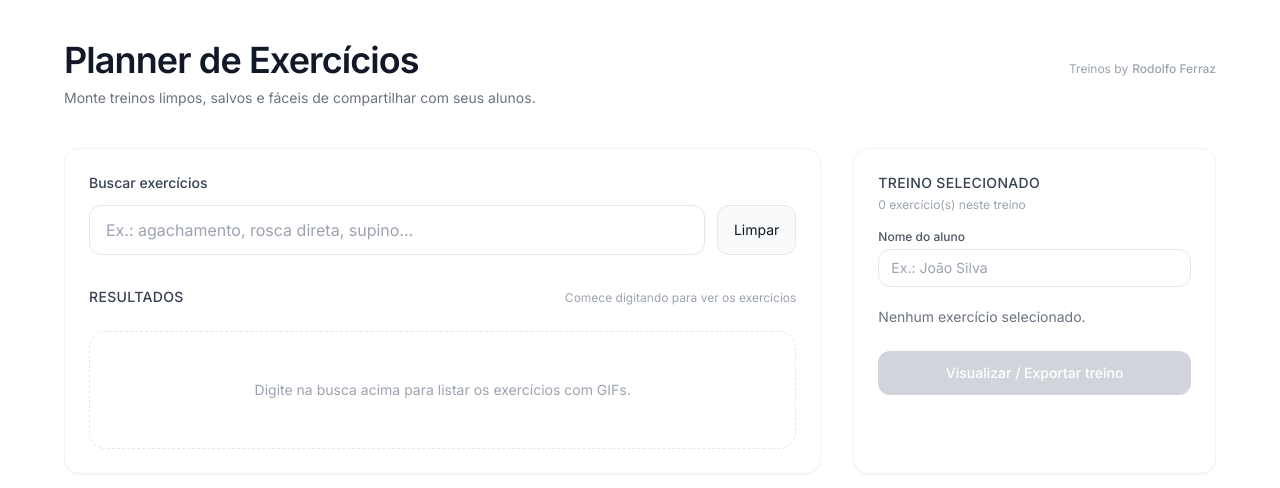
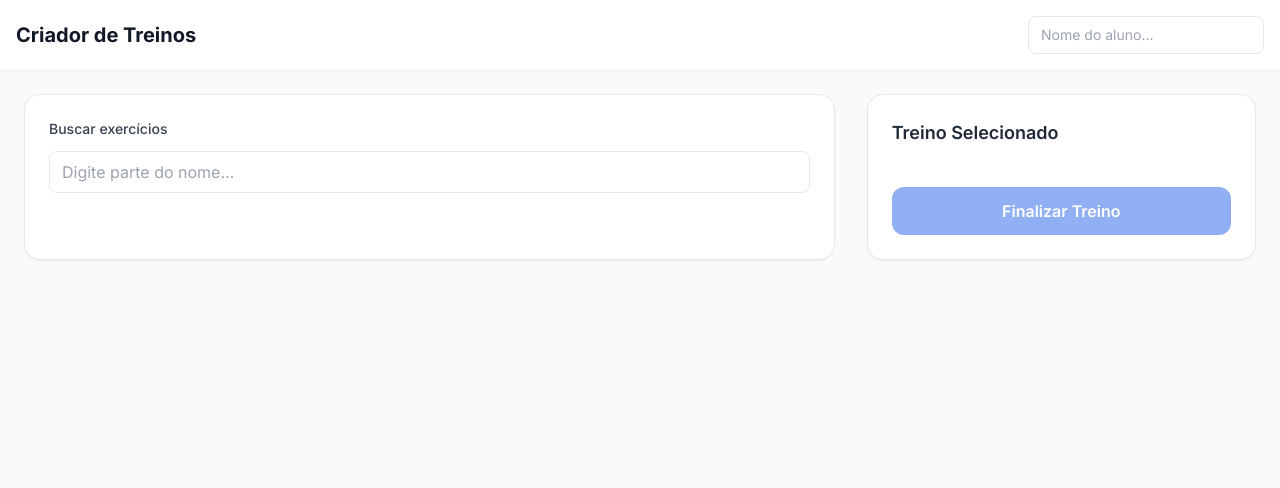
Before and after one commit to rferraz1/treino_fitness_ready_2, a React (Vite) app: page / in a window 1280 px wide. Shown: the top 488 px of the page. Built offline with nearby package versions, Linux system fonts and the light colour scheme.

Commit message:
Atualização Visualizacao.jsx + correções de GIFs

```diff
--- a/src/App.jsx
+++ b/src/App.jsx
@@ -9,50 +9,62 @@ export default function App() {
   const [visualizando, setVisualizando] = useState(false);
   const [nomeAluno, setNomeAluno] = useState('');
 
-  // carrega o gifs.json
+  // ✅ AGORA CARREGA gifsUrls.json (Cloudflare)
   useEffect(() => {
-    fetch('/gifs.json')
+    fetch('/gifsUrls.json')
       .then(r => r.json())
       .then(setGifsMap)
       .catch(() => setGifsMap({}));
   }, []);
 
-  // filtra exercícios
+  // 🔍 FILTRAGEM DOS EXERCÍCIOS
   useEffect(() => {
     if (!busca.trim()) {
       setResultados([]);
       return;
     }
+
     const q = busca.toLowerCase();
     const out = [];
-    Object.entries(gifsMap).forEach(([grupo, arquivos]) => {
-      arquivos.forEach(arquivo => {
-        if (arquivo.toLowerCase().includes(q)) {
+
+    Object.entries(gifsMap).forEach(([grupo, lista]) => {
+      lista.forEach((url) => {
+        const nomeArquivo = decodeURIComponent(
+          url.split('/').pop().replace('.gif', '')
+        );
+
+        const nomeLimpo = nomeArquivo
+          .replace(/_/g, ' ')
+          .replace(/-/g, ' ')
+          .toLowerCase();
+
+        if (nomeLimpo.includes(q)) {
           out.push({
-            key: `${grupo}::${arquivo}`,
+            key: `${grupo}::${nomeArquivo}`,
             grupo,
-            file: arquivo,
-            nome: arquivo.replace(/\.gif$/i, '').replace(/_/g, ' ')
+            file: url,        // URL do Cloudflare
+            nome: nomeArquivo
           });
         }
       });
     });
+
     setResultados(out);
   }, [busca, gifsMap]);
 
-  // ações no treino
+  // AÇÕES DE TREINO
   const adicionar = (item) => {
     const id = `${item.grupo}::${item.file}`;
     if (selecionados.find(s => s.id === id)) return;
-    const novo = {
+
+    setSelecionados(p => [...p, {
       id,
       grupo: item.grupo,
       file: item.file,
       nome: item.nome,
-      reps: '3x10 rep',
-      carga: '' // campo de carga
-    };
-    setSelecionados(p => [...p, novo]);
+      reps: '',
+      carga: ''
+    }]);
   };
 
   const remover = (id) =>
@@ -67,15 +79,17 @@ export default function App() {
   const editarCarga = (id, novo) =>
     setSelecionados(p => p.map(s => s.id === id ? { ...s, carga: novo } : s));
 
-  const mover = (index, dir) =>
+  const mover = (index, dir) => {
     setSelecionados(p => {
       const c = [...p];
-      const alvo = dir === 'up' ? index - 1 : index + 1;
+      const alvo = index + dir;
       if (alvo < 0 || alvo >= c.length) return c;
       [c[index], c[alvo]] = [c[alvo], c[index]];
       return c;
     });
+  };
 
+  // VISUALIZAÇÃO FINAL
   if (visualizando) {
     return (
       <Visualizacao
@@ -95,205 +109,114 @@ export default function App() {
   }
 
   return (
-    <div className="min-h-screen w-[90%] mx-auto py-10">
-      <header className="mb-10 flex items-baseline justify-between gap-4">
-        <div>
-          <h1 className="text-4xl font-semibold tracking-tight">
-            Planner de Exercícios
-          </h1>
-          <p className="mt-2 text-sm text-gray-500">
-            Monte treinos limpos, salvos e fáceis de compartilhar com seus alunos.
-          </p>
-        </div>
-        <div className="hidden sm:flex text-xs text-gray-400">
-          Treinos by <span className="font-medium ml-1">Rodolfo Ferraz</span>
-        </div>
+    <div className="min-h-screen bg-gray-50">
+      <header className="bg-white shadow-sm p-4 flex items-center justify-between">
+        <h1 className="text-xl font-bold text-gray-900">Criador de Treinos</h1>
+        <input
+          className="border px-3 py-2 rounded-lg text-sm"
+          placeholder="Nome do aluno..."
+          value={nomeAluno}
+          onChange={(e) => setNomeAluno(e.target.value)}
+        />
       </header>
 
-      <main className="grid grid-cols-1 lg:grid-cols-3 gap-8">
-        {/* Coluna esquerda - busca */}
-        <section className="lg:col-span-2 bg-white border border-gray-100 rounded-2xl shadow-sm p-6">
-          <label className="block text-sm font-medium text-gray-700">
-            Buscar exercícios
-          </label>
+      <main className="grid grid-cols-1 lg:grid-cols-3 gap-8 p-6">
+
+        {/* 🔍 COLUNA ESQUERDA — BUSCA */}
+        <section className="lg:col-span-2 bg-white border rounded-2xl shadow-sm p-6">
+          <label className="block text-sm font-medium text-gray-700">Buscar exercícios</label>
 
           <div className="mt-3 flex flex-col sm:flex-row gap-3">
             <input
+              className="border px-3 py-2 rounded-lg flex-1"
+              placeholder="Digite parte do nome…"
               value={busca}
-              onChange={e => setBusca(e.target.value)}
-              placeholder="Ex.: agachamento, rosca direta, supino..."
-              className="flex-1 px-4 py-3 text-base rounded-xl border border-gray-200 outline-none focus:ring-2 focus:ring-black/5 focus:border-gray-300 transition"
+              onChange={(e) => setBusca(e.target.value)}
             />
-            <button
-              onClick={() => setBusca('')}
-              className="px-4 py-3 text-sm rounded-xl border border-gray-200 bg-gray-50 hover:bg-gray-100 transition"
-            >
-              Limpar
-            </button>
           </div>
 
-          <div className="mt-8">
-            <div className="flex items-baseline justify-between mb-3">
-              <h2 className="text-sm font-medium text-gray-700 uppercase tracking-wide">
-                Resultados
-              </h2>
-              <span className="text-xs text-gray-400">
-                {busca.trim()
-                  ? `${resultados.length} exercício(s) encontrado(s)`
-                  : 'Comece digitando para ver os exercícios'}
-              </span>
-            </div>
-
-            {busca.trim() ? (
-              resultados.length ? (
-                <div className="grid grid-cols-1 sm:grid-cols-2 xl:grid-cols-3 gap-5">
+          <div className="mt-6 grid grid-cols-2 sm:grid-cols-3 md:grid-cols-4 lg:grid-cols-5 gap-6">
             {resultados.map(ex => (
-                    <article
+              <div
                 key={ex.key}
-                      className="border border-gray-100 rounded-xl p-3 bg-white hover:shadow-sm transition"
+                className="cursor-pointer border p-3 rounded-xl shadow-sm hover:shadow-md transition bg-white"
+                onClick={() => adicionar(ex)}
               >
-                      <div className="h-56 rounded-lg bg-gray-50 border border-dashed border-gray-200 flex items-center justify-center overflow-hidden">
+                <div className="h-28 w-full flex items-center justify-center overflow-hidden rounded-lg bg-gray-100">
+                  {/* 🎯 AGORA A GIF VEM DO CLOUDFLARE */}
                   <img
-                          src={`/gifs/${ex.grupo}/${ex.file}`}
+                    src={ex.file}
                     alt={ex.nome}
                     className="max-h-full"
                   />
                 </div>
 
-                      <div className="mt-3 flex items-center justify-between gap-3">
-                        <div className="flex-1">
-                          <h3 className="text-sm font-medium text-gray-800 line-clamp-2">
+                <h3 className="mt-2 text-sm font-medium text-gray-800 line-clamp-2">
                   {ex.nome}
                 </h3>
-                          <p className="text-[11px] text-gray-400 mt-0.5">
-                            {ex.grupo}
-                          </p>
               </div>
-                        <button
-                          onClick={() => adicionar(ex)}
-                          className="px-3 py-1.5 rounded-lg text-xs font-medium border border-gray-200 hover:border-gray-300 hover:bg-gray-50 transition"
-                        >
-                          Adicionar
-                        </button>
-                      </div>
-                    </article>
             ))}
-                </div>
-              ) : (
-                <p className="mt-6 text-sm text-gray-500">
-                  Nenhum exercício encontrado para <span className="font-medium">"{busca}"</span>.
-                </p>
-              )
-            ) : (
-              <div className="mt-6 border border-dashed border-gray-200 rounded-2xl py-12 text-center text-sm text-gray-400">
-                Digite na busca acima para listar os exercícios com GIFs.
-              </div>
-            )}
           </div>
         </section>
 
-        {/* Coluna direita - treino selecionado */}
-        <aside className="bg-white border border-gray-100 rounded-2xl shadow-sm p-6">
-          <h2 className="text-sm font-medium text-gray-700 uppercase tracking-wide">
-            Treino Selecionado
-          </h2>
-          <p className="text-xs text-gray-400 mt-1">
-            {selecionados.length} exercício(s) neste treino
-          </p>
+        {/* 📝 COLUNA DIREITA — TREINO MONTADO */}
+        <section className="bg-white border rounded-2xl shadow-sm p-6">
+          <h2 className="text-lg font-semibold text-gray-800">Treino Selecionado</h2>
 
-          <div className="mt-4">
-            <label className="block text-xs font-medium text-gray-600 mb-1">
-              Nome do aluno
-            </label>
+          <div className="mt-4 space-y-4">
+            {selecionados.map((s, i) => (
+              <div key={s.id} className="border rounded-xl p-3 shadow-sm bg-gray-50">
+
+                <div className="flex items-center gap-3">
+                  <img className="w-20 h-20 rounded-lg object-contain bg-white"
+                    src={s.file}   // 🎯 também corrige aqui
+                    alt={s.nome}
+                  />
+
+                  <div className="flex-1">
                     <input
-              value={nomeAluno}
-              onChange={e => setNomeAluno(e.target.value)}
-              placeholder="Ex.: João Silva"
-              className="w-full px-3 py-2 text-sm border border-gray-200 rounded-xl outline-none focus:ring-2 focus:ring-black/5 focus:border-gray-300 transition"
+                      className="w-full border px-2 py-1 rounded-lg mb-1"
+                      value={s.nome}
+                      onChange={(e) => editarNome(s.id, e.target.value)}
+                    />
+
+                    <div className="flex gap-2">
+                      <input
+                        className="border px-2 py-1 rounded-lg w-20"
+                        placeholder="Reps"
+                        value={s.reps}
+                        onChange={(e) => editarReps(s.id, e.target.value)}
+                      />
+                      <input
+                        className="border px-2 py-1 rounded-lg w-20"
+                        placeholder="Carga"
+                        value={s.carga}
+                        onChange={(e) => editarCarga(s.id, e.target.value)}
                       />
                     </div>
+                  </div>
 
-          <ul className="mt-5 space-y-3">
-            {selecionados.length ? (
-              selecionados.map((s, idx) => (
-                <li
-                  key={s.id}
-                  className="flex items-center justify-between gap-3 bg-gray-50 border border-gray-100 rounded-2xl px-3 py-2.5"
-                >
-                  <div className="flex items-center gap-3">
-                    <div className="text-xs w-7 h-7 flex items-center justify-center rounded-full bg-white border border-gray-200">
-                      {idx + 1}
-                    </div>
-                    <img
-                      src={`/gifs/${s.grupo}/${s.file}`}
-                      alt={s.nome}
-                      className="w-16 h-16 rounded-lg object-cover bg-white border border-gray-200"
-                    />
-                    <div>
-                      <input
-                        value={s.nome}
-                        onChange={e => editarNome(s.id, e.target.value)}
-                        className="border border-gray-200 rounded-lg px-2 py-1 text-xs w-full mb-1 outline-none focus:ring-1 focus:ring-black/5"
-                      />
-                      <div className="flex gap-2 text-[11px] text-gray-500">
-                        <span>{s.grupo}</span>
+                  <div className="flex flex-col gap-2">
+                    <button className="px-2 py-1 bg-gray-200 rounded-md"
+                      onClick={() => mover(i, -1)}>↑</button>
+                    <button className="px-2 py-1 bg-gray-200 rounded-md"
+                      onClick={() => mover(i, 1)}>↓</button>
+                    <button className="px-2 py-1 bg-red-500 text-white rounded-md"
+                      onClick={() => remover(s.id)}>X</button>
                   </div>
                 </div>
               </div>
+            ))}
+          </div>
 
-                  <div className="flex flex-col items-end gap-1 text-[11px]">
-                    <input
-                      value={s.reps}
-                      onChange={e => editarReps(s.id, e.target.value)}
-                      className="border border-gray-200 rounded-lg px-2 py-1 w-24 text-xs outline-none focus:ring-1 focus:ring-black/5"
-                      placeholder="Séries x reps"
-                    />
-                    <input
-                      value={s.carga || ''}
-                      onChange={e => editarCarga(s.id, e.target.value)}
-                      className="border border-gray-200 rounded-lg px-2 py-1 w-24 text-xs outline-none focus:ring-1 focus:ring-black/5"
-                      placeholder="Carga (kg)"
-                    />
-                    <div className="flex gap-1 mt-1">
           <button
-                        onClick={() => mover(idx, 'up')}
-                        className="px-1.5 py-0.5 border border-gray-200 rounded-md text-[10px]"
+            disabled={!selecionados.length}
+            className="mt-6 w-full bg-blue-600 hover:bg-blue-700 text-white py-3 rounded-xl font-semibold transition disabled:opacity-50"
+            onClick={() => setVisualizando(true)}
           >
-                        ↑
+            Finalizar Treino
           </button>
-                      <button
-                        onClick={() => mover(idx, 'down')}
-                        className="px-1.5 py-0.5 border border-gray-200 rounded-md text-[10px]"
-                      >
-                        ↓
-                      </button>
-                      <button
-                        onClick={() => remover(s.id)}
-                        className="px-1.5 py-0.5 border border-red-200 bg-red-50 text-red-600 rounded-md text-[10px]"
-                      >
-                        Remover
-                      </button>
-                    </div>
-                  </div>
-                </li>
-              ))
-            ) : (
-              <li className="text-sm text-gray-500">
-                Nenhum exercício selecionado.
-              </li>
-            )}
-          </ul>
-
-          <div className="mt-6">
-            <button
-              onClick={() => setVisualizando(true)}
-              disabled={!selecionados.length}
-              className="w-full py-3 rounded-xl text-sm font-medium text-white bg-black disabled:bg-gray-300 disabled:cursor-not-allowed"
-            >
-              Visualizar / Exportar treino
-            </button>
-          </div>
-        </aside>
+        </section>
       </main>
     </div>
   );
```
Lines whose indentation alone changed are shown as unchanged.
